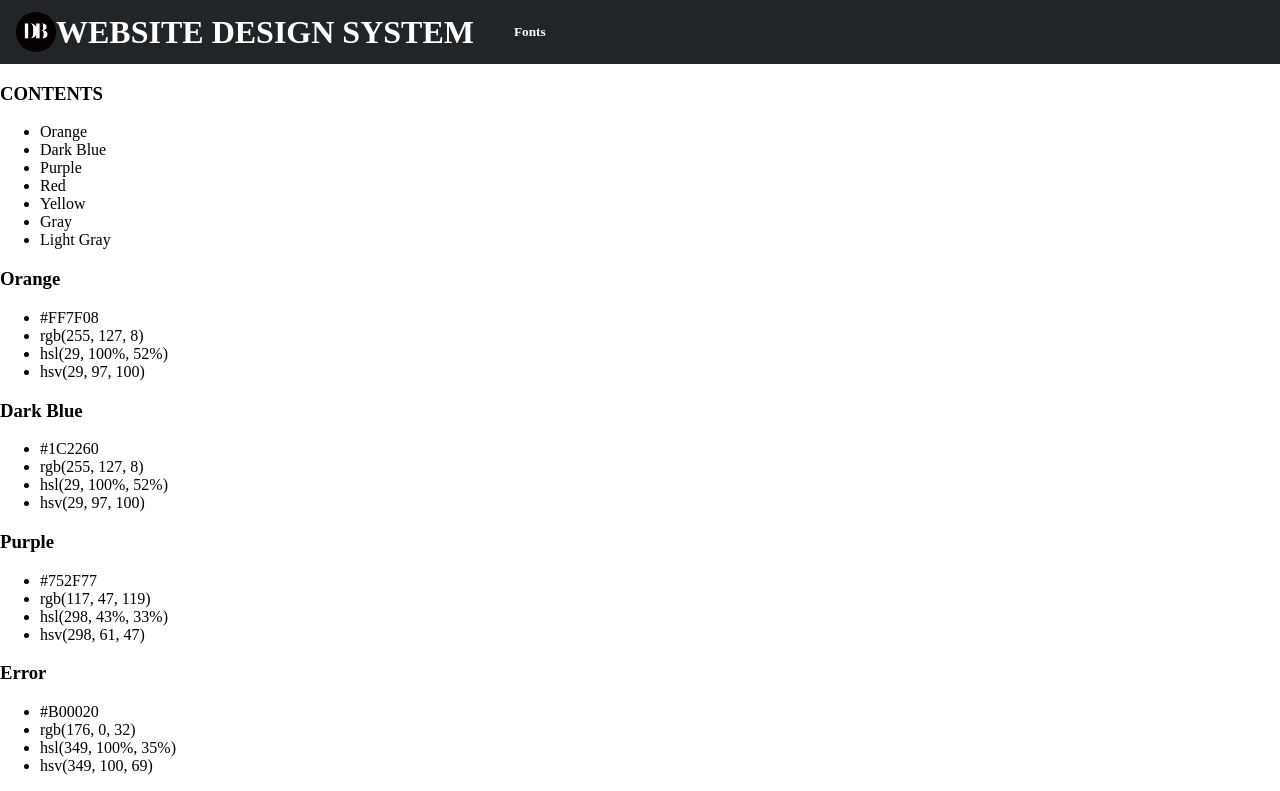
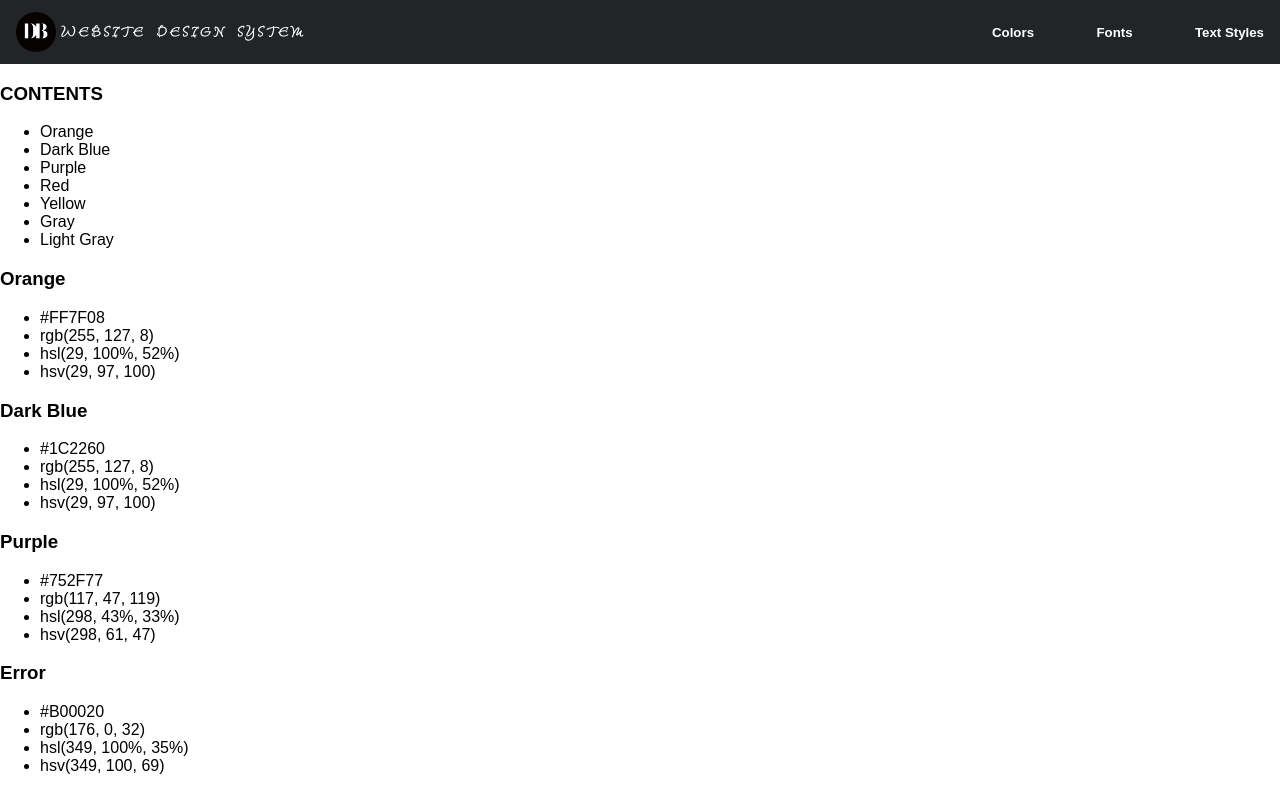
Before and after one commit to Israel-Beni/BD-Website-Design-System, a plain HTML site: page index.html in a window 1280 px wide. Shown: the top 791 px of the page. Drawn offline with Linux system fonts and the light colour scheme.

Commit message:
Header V1

```diff
--- a/index.html
+++ b/index.html
@@ -20,9 +20,9 @@
                 <nav class="main-nav">
                     <div class="nav-container">
                         <menu class="nav-list">
-                            <h5 class="main-nav-item">Colors</h5>
-                            <h5 class="main-nav-item">Fonts</h5>
-                            <h5 class="main-nav-item">Text Styles</h5>
+                            <h5 class="main-nav-item"><a href="#colors-section">Colors</a></h5>
+                            <h5 class="main-nav-item"><a href="#fonts-section">Fonts</a></h5>
+                            <h5 class="main-nav-item"><a href="#text_styles-section">Text Styles</a></h5>
                         </menu>
                     </div>
                 </nav>
--- a/styles.css
+++ b/styles.css
@@ -1,12 +1,25 @@
 html, body {
     margin: 0;
     padding: 0;
+    font-family: Rotobo, sans-serif;
+}
+
+@font-face {
+    font-family: "cool-title";
+    src: url('./fonts/Festive-Regular.ttf') format('woff2');
+}
+
+@font-face {
+    font-family: "wow-title";
+    src: url('./fonts/Fuggles-Regular.ttf') format('truetype');
 }
 
 /* -----------------------HEADER-------------------------------*/
 header {
     background-color: #222527;
     color: white;
+    display: flex;
+    justify-content: space-around;
 }
 header .header-container {
     width: 100%;
@@ -18,8 +31,9 @@ header .header-container {
 }
 
 header .logo-and-title-wrapper {
+    flex: 1 0;
     display: flex;
-    justify-content: center;
+    justify-content: start;
     align-items: center;
     overflow: hidden;
 }
@@ -40,3 +54,30 @@ header #logo {
     align-self: center;
     margin: 2px 0 0 0;
 }
+
+#title h1 {
+    font-size: 16px;
+    margin-left: 0.3rem;
+    font-family: wow-title;
+    word-spacing: 0.3rem;
+    letter-spacing: 0.2rem;
+}
+
+.main-nav {
+    width: 25%;
+}
+.main-nav menu {
+    display: flex;
+    justify-content: space-between;
+}
+
+.main-nav menu {
+    display: flex;
+    justify-content: space-between;
+}
+
+.main-nav a {
+    text-decoration: none;
+    text-transform: none;
+    color: white;
+}
```
Also changed, not shown: fonts/Fuggles-Regular.ttf (added), fonts/OFL.txt (added), 1 other file.
